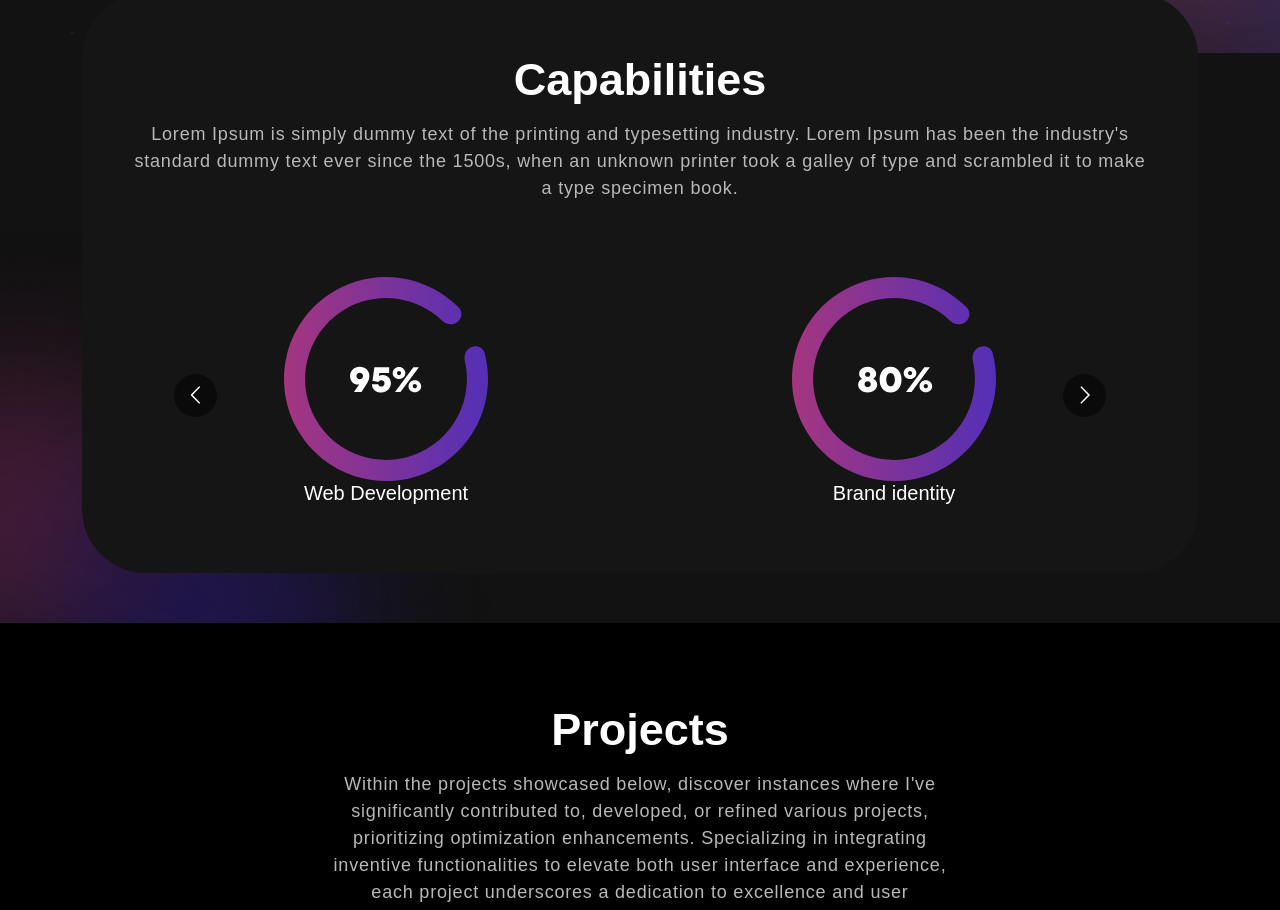
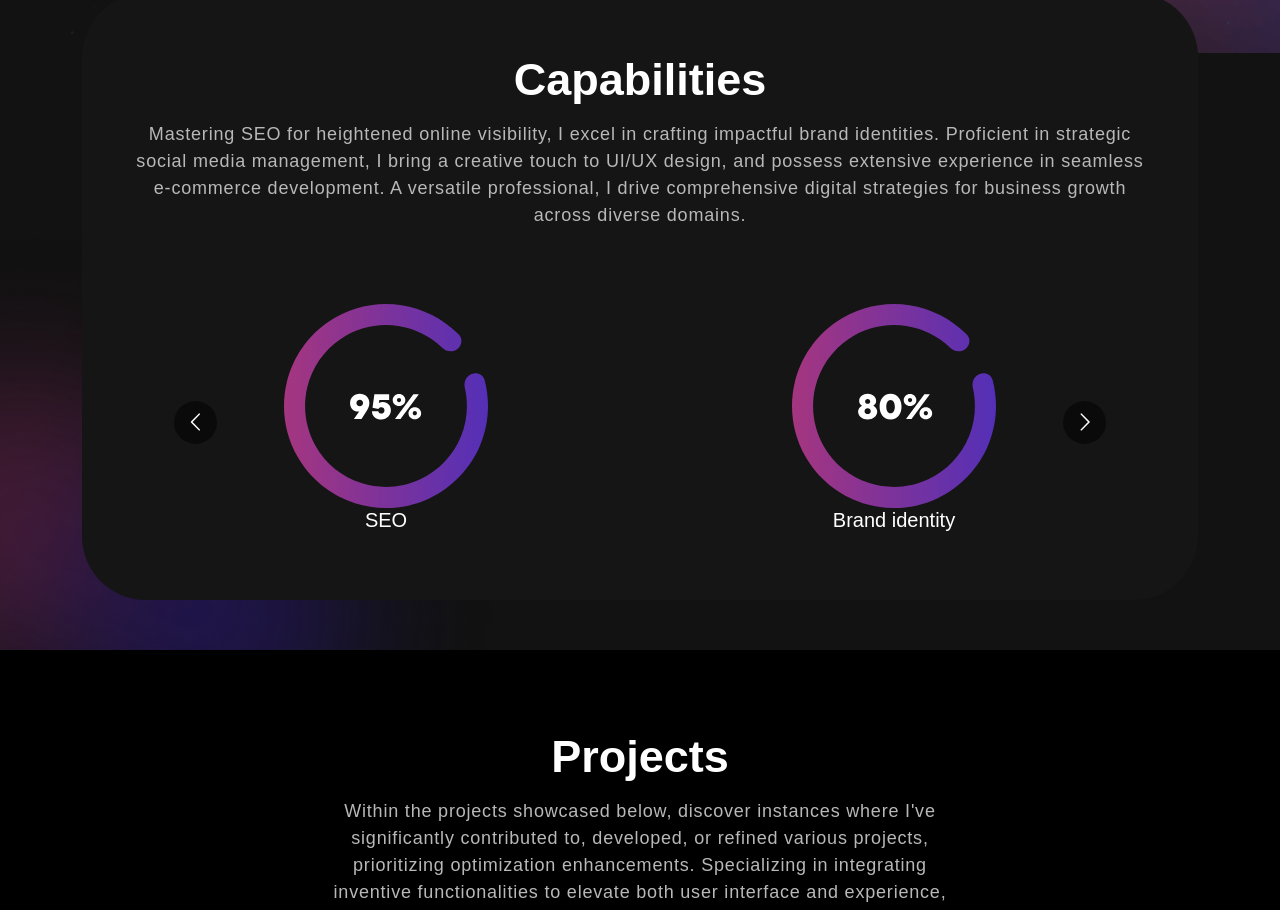
Before and after one commit to JoanMilano/Portfolio-Project, a React (Create React App) app: page / in a window 1280 px wide. Shown: the part 921-1831 px from the top of the page. Built offline with nearby package versions, Linux system fonts and the light colour scheme.

Commit message:
Update Skills.js

```diff
--- a/src/components/Skills.js
+++ b/src/components/Skills.js
@@ -34,11 +34,12 @@ export const Skills =  () => {
            <Col>
             <div className='skill-bx'>
               <h2>Capabilities</h2>
-               <p>Lorem Ipsum is simply dummy text of the printing and typesetting industry. Lorem Ipsum has been the industry's standard dummy text ever since the 1500s, when an unknown printer took a galley of type and scrambled it to make a type specimen book.</p>
+               <p>
+Mastering SEO for heightened online visibility, I excel in crafting impactful brand identities. Proficient in strategic social media management, I bring a creative touch to UI/UX design, and possess extensive experience in seamless e-commerce development. A versatile professional, I drive comprehensive digital strategies for business growth across diverse domains.</p>
                <Carousel responsive={responsive} infinite={true} className='skills-slider'>
                 <div className='item'>
                     <img src={meter1} alt='Image' />
-                    <h5>Web Development</h5>
+                    <h5>SEO</h5>
                 </div>
                 <div className='item'>
                     <img src={meter2} alt='Image' />
@@ -46,15 +47,15 @@ export const Skills =  () => {
                 </div>
                 <div className='item'>
                     <img src={meter3} alt='Image' />
-                    <h5>Logo design</h5>
+                    <h5>Social Media Managment</h5>
                 </div>
                 <div className='item'>
                     <img src={meter2} alt='Image' />
-                    <h5>Web Development</h5>
+                    <h5>UI/UX Design & Development</h5>
                 </div>
                 <div className='item'>
                     <img src={meter1} alt='Image' />
-                    <h5>Web Development</h5>
+                    <h5>e-commerce</h5>
                 </div>
                </Carousel>
                </div>
```
